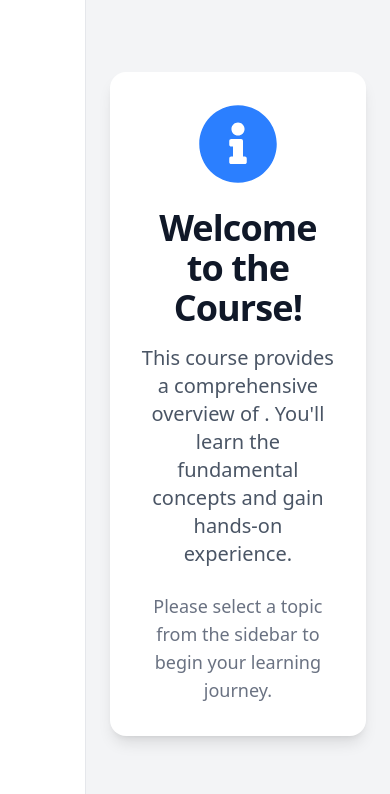
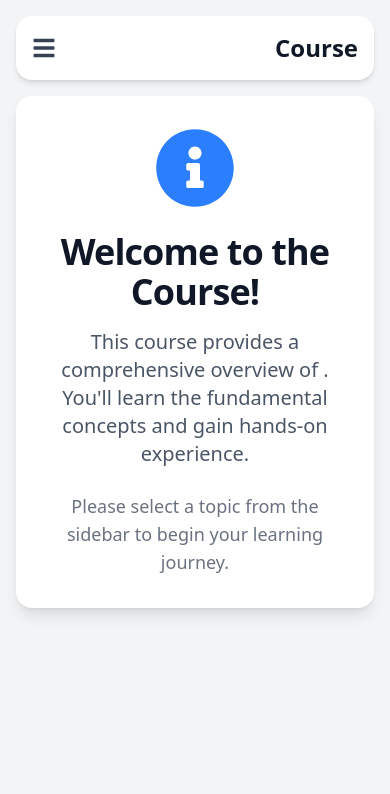
Before and after one commit to hari-dev-003/Learn_Mode, a React (Vite) app in the folder frontend/: page /videos in a window 390 px wide. Shown: the top 794 px of the page. Built offline with nearby package versions, Linux system fonts and the light colour scheme.

Commit message:
feat: Enhance VideoPage layout with responsive sidebar and mobile drawer

```diff
--- a/frontend/src/components/VideoSideBar.jsx
+++ b/frontend/src/components/VideoSideBar.jsx
@@ -14,7 +14,7 @@ function VideoSideBar() {
   }
 
   return (
-    <div className="flex h-full flex-col p-4 bg-gray-50 dark:bg-gray-900">
+    <div className="flex h-full flex-col p-4 bg-gray-50 dark:bg-gray-900 md:pt-20">
       <div className="mb-4 flex items-center border-b border-gray-200 pb-4 dark:border-gray-700">
         <button
           className="mr-4 rounded-full p-2 transition-colors hover:bg-gray-200 dark:hover:bg-gray-700"
--- a/frontend/src/pages/VideoPage.jsx
+++ b/frontend/src/pages/VideoPage.jsx
@@ -3,28 +3,57 @@ import VideoSection from '../components/VideoSection';
 import VideoSideBar from '../components/VideoSideBar';
 import CourseIntroduction from '../components/CourseIntroduction';
 import { data } from '../data';
+import { useState } from 'react';
+import { FaBars } from 'react-icons/fa';
 
 function VideoPage() {
   const [searchParams] = useSearchParams();
   const courseName = searchParams.get('name') || 'Course';
   const videoId = searchParams.get('id');
+  const [isSidebarOpen, setIsSidebarOpen] = useState(false);
 
   const course = data.find(course => course.name === courseName);
   const currentVideo = course?.courses?.find(video => video.id === parseInt(videoId));
   const courseIntroduction = course?.introduction || "Welcome to the course!";
 
   return (
-    <div className="grid h-screen grid-cols-[22%_78%] bg-gray-100 dark:bg-gray-950">
-      <div className="overflow-y-auto border-r border-gray-200 bg-white dark:border-gray-800 dark:bg-gray-900 z-50">
+    <div className="flex h-screen bg-gray-100 dark:bg-gray-950">
+      {/* Sidebar for larger screens */}
+      <div className="hidden lg:block lg:w-[22%] lg:flex-shrink-0 fixed top-0 left-0 h-full z-10">
         <VideoSideBar />
       </div>
-      <main className="overflow-y-auto p-6 lg:p-8">
-        <div className="mx-auto max-w-5xl pt-12">
-          {currentVideo ? (
-            <VideoSection key={currentVideo.id} src={currentVideo.src} courseName={courseName} />
-          ) : (
-            <CourseIntroduction introduction={courseIntroduction} />
-          )}
+
+      {/* Mobile Sidebar (Drawer) */}
+      <div
+        className={`fixed inset-0 z-40 transform transition-transform duration-300 lg:hidden ${isSidebarOpen ? 'translate-x-0' : '-translate-x-full'}`}>
+        <div className="relative h-full w-64 bg-white p-4 shadow-lg dark:bg-gray-900">
+          <VideoSideBar />
+        </div>
+        <div
+          className="absolute inset-0 bg-black/30"
+          onClick={() => setIsSidebarOpen(false)}></div>
+      </div>
+
+      {/* Main Content */}
+      <main className="flex-1 overflow-y-auto lg:ml-[22%] md:pt-16">
+        <div className="p-4 sm:p-6 md:p-8">
+          <div className="mx-auto max-w-5xl">
+            <div className="flex items-center justify-between rounded-2xl bg-white p-4 shadow-md dark:bg-gray-900/70 mb-4">
+              <button
+                className="text-gray-700 dark:text-gray-300 lg:hidden"
+                onClick={() => setIsSidebarOpen(!isSidebarOpen)}>
+                <FaBars className="h-6 w-6" />
+              </button>
+              <h1 className="text-2xl font-bold text-gray-900 dark:text-white sm:text-3xl">
+                {courseName}
+              </h1>
+            </div>
+            {currentVideo ? (
+              <VideoSection key={currentVideo.id} src={currentVideo.src} courseName={courseName} />
+            ) : (
+              <CourseIntroduction introduction={courseIntroduction} />
+            )}
+          </div>
         </div>
       </main>
     </div>
```
